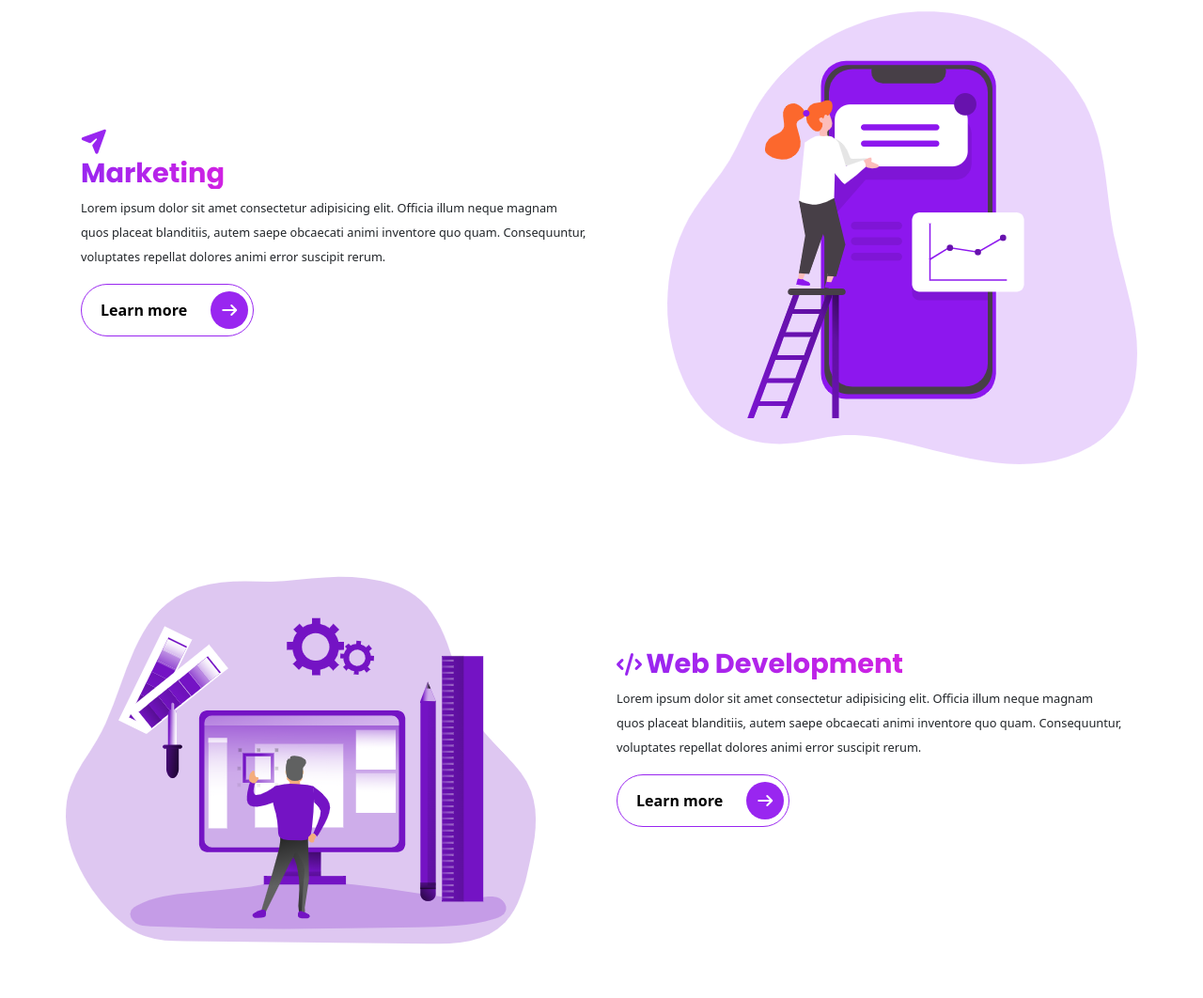
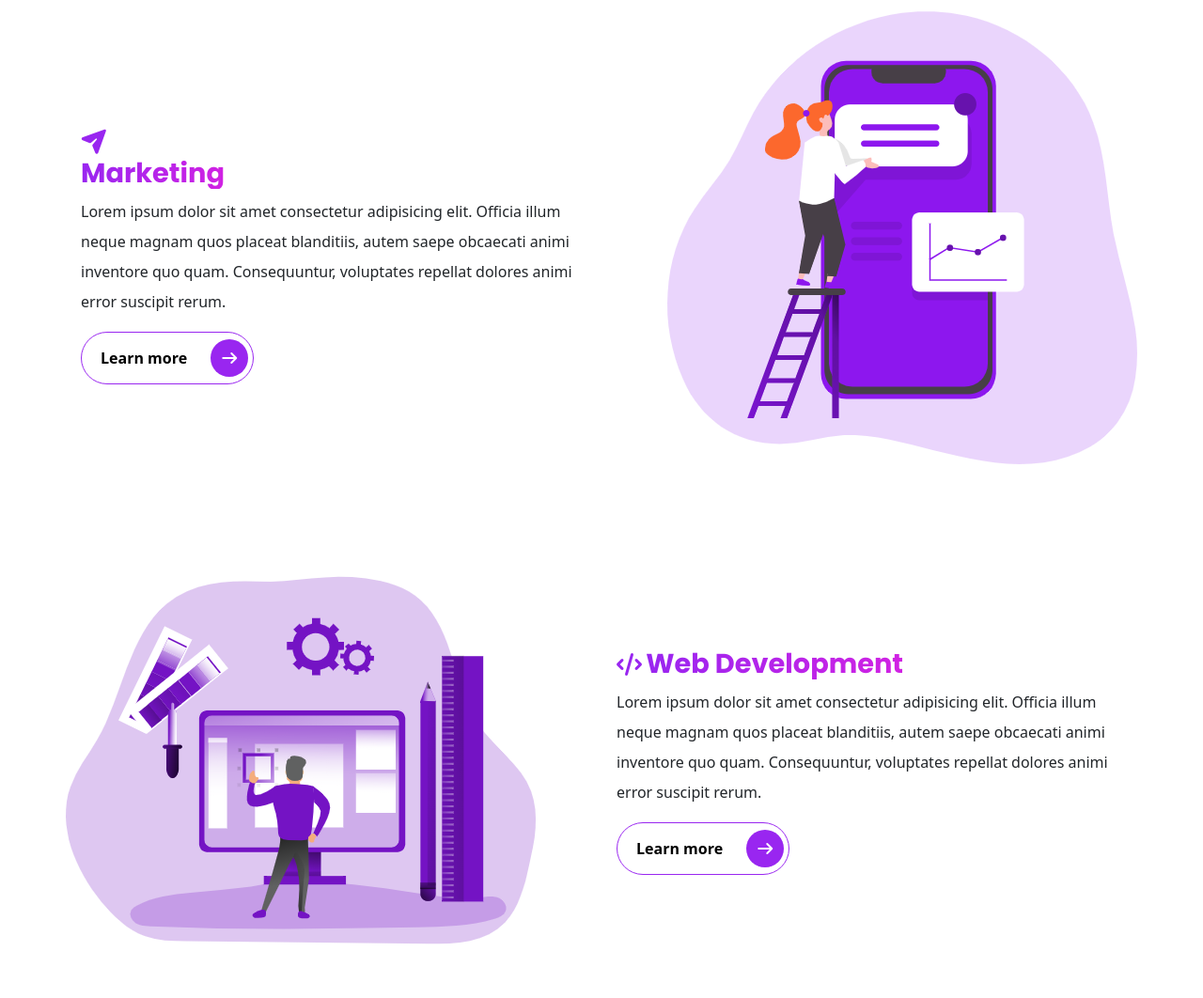
Before and after one commit to ajaajaaMohameda/portfolio-bootstrap, a website: page index.html in a window 1280 px wide. Shown: the part 1445-2507 px from the top of the page at 94% size. Drawn offline with nearby package versions, Linux system fonts and the light colour scheme.

Commit message:
services section

```diff
--- a/scss/sections/_services.scss
+++ b/scss/sections/_services.scss
@@ -9,6 +9,9 @@
         margin-top: 0rem;
         p {
             font-size: 0.8rem;
+            @include media-breakpoint-up(lg) {
+                font-size: 1rem;
+            }
         }
         @include media-breakpoint-up(lg) {        margin-top: 5rem;
         margin-top: 5rem;
```
Also changed, not shown: assets/css/style.css, 1 other file.
